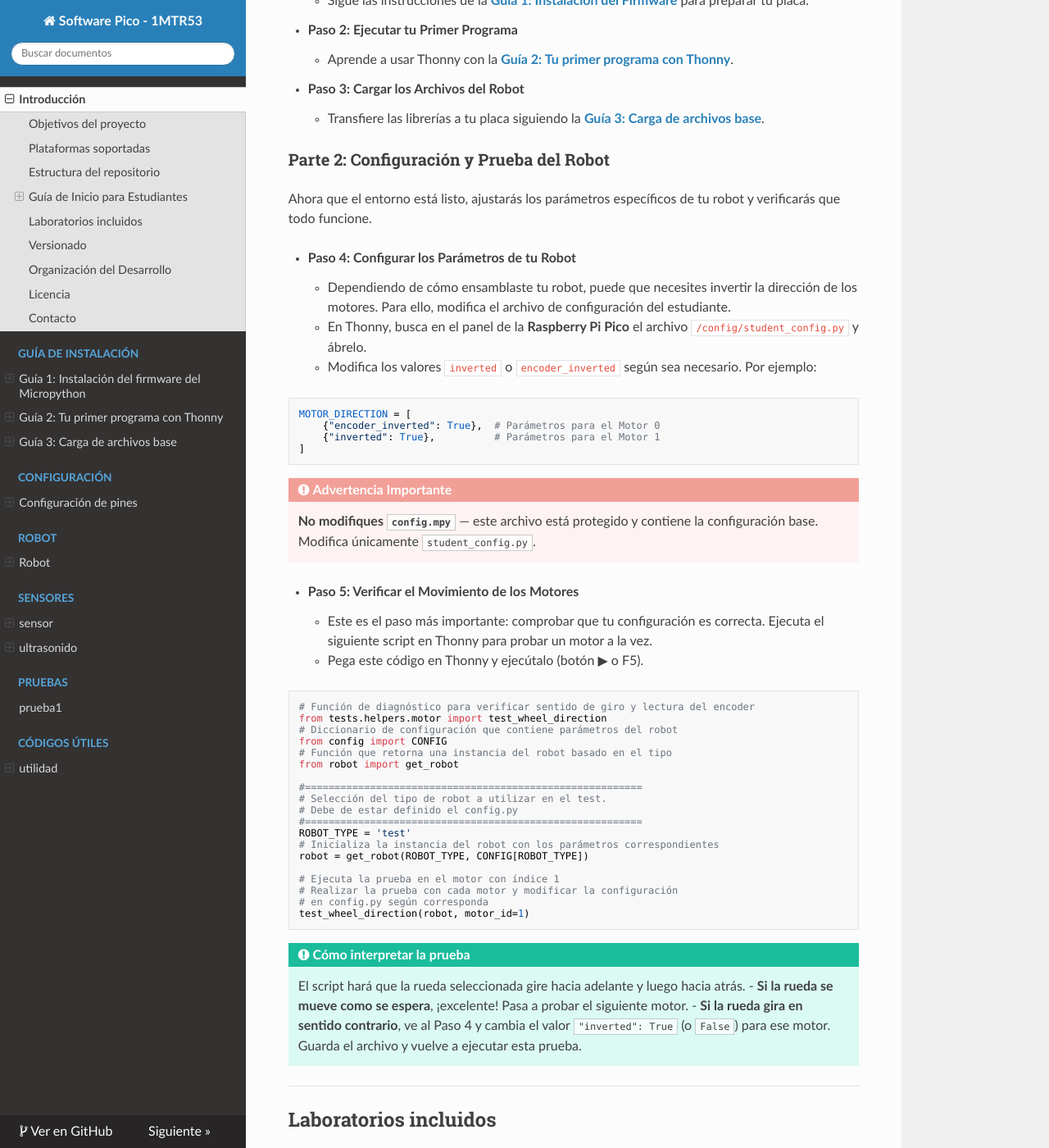
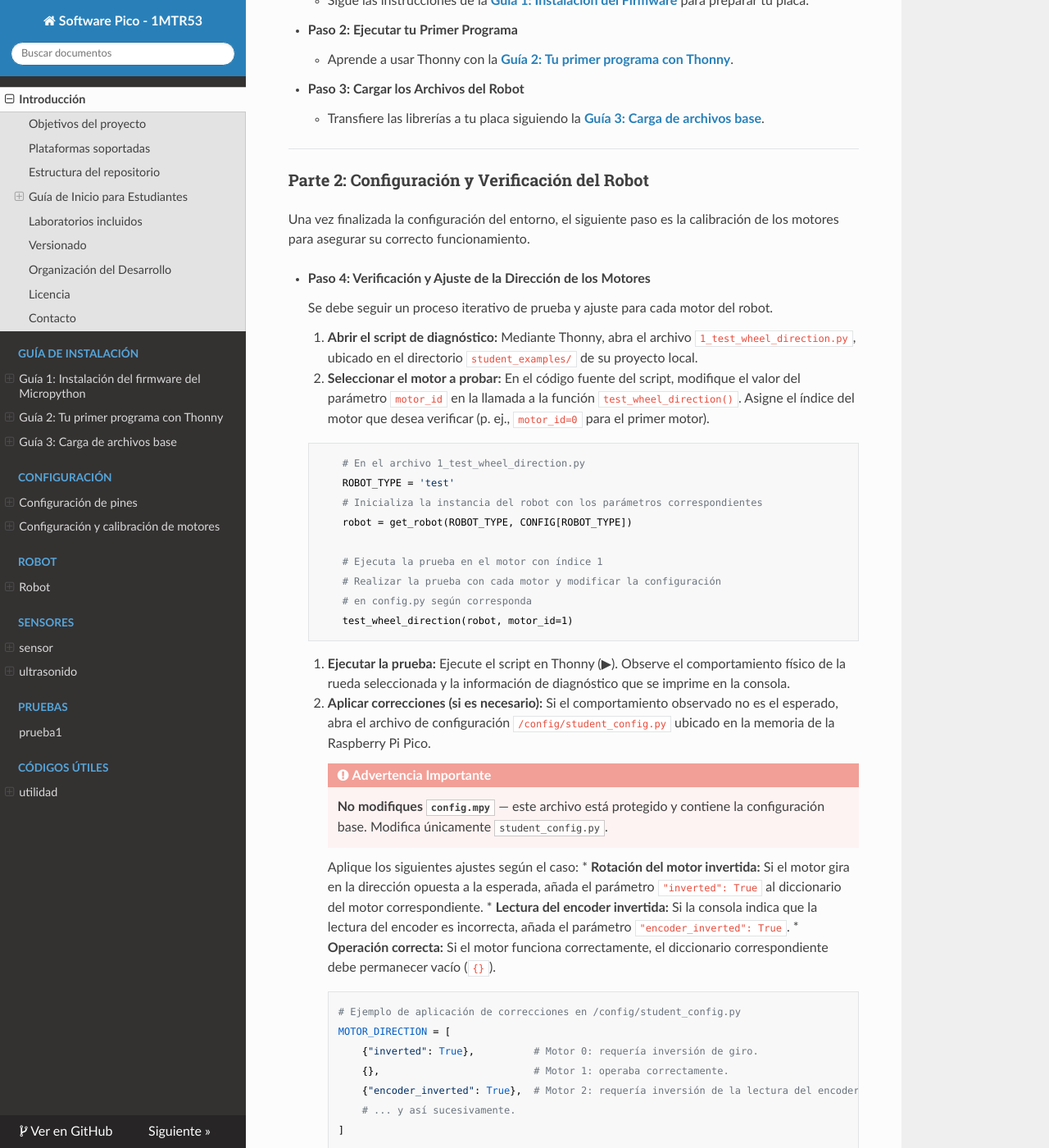
Before and after one commit to PUCP-Robotica-IA/robotic-kit-docs, an MkDocs documentation site: the page built from docs/index.md, in a window 1280 px wide and 1400 px high, scrolled down 1498 px. Shown: the whole window at 82% size. Built offline with MkDocs 1.6.1, drawn with Linux system fonts in a browser that asks for light colours; nearby versions of some CDN libraries; some of the changed text lies outside the part shown.

Commit message:
Refactor code structure for improved readability and maintainability

````diff
--- a/docs/index.md
+++ b/docs/index.md
@@ -68,56 +68,58 @@ En esta parte, instalarás todo el software necesario en tu computadora y en la
 *   **Paso 3: Cargar los Archivos del Robot**
     *   Transfiere las librerías a tu placa siguiendo la **[Guía 3: Carga de archivos base](guides/base_guide.md)**.
 
-### Parte 2: Configuración y Prueba del Robot
+---
+### Parte 2: Configuración y Verificación del Robot
 
-Ahora que el entorno está listo, ajustarás los parámetros específicos de tu robot y verificarás que todo funcione.
+Una vez finalizada la configuración del entorno, el siguiente paso es la calibración de los motores para asegurar su correcto funcionamiento.
 
-*   **Paso 4: Configurar los Parámetros de tu Robot**
-    *   Dependiendo de cómo ensamblaste tu robot, puede que necesites invertir la dirección de los motores. Para ello, modifica el archivo de configuración del estudiante.
-    *   En Thonny, busca en el panel de la **Raspberry Pi Pico** el archivo `/config/student_config.py` y ábrelo.
-    *   Modifica los valores `inverted` o `encoder_inverted` según sea necesario. Por ejemplo:
+*   **Paso 4: Verificación y Ajuste de la Dirección de los Motores**
 
-```python
-MOTOR_DIRECTION = [
-    {"encoder_inverted": True},  # Parámetros para el Motor 0
-    {"inverted": True},          # Parámetros para el Motor 1
-]
-```
-!!! danger "Advertencia Importante"
-    **No modifiques `config.mpy`** — este archivo está protegido y contiene la configuración base. Modifica únicamente `student_config.py`.
+    Se debe seguir un proceso iterativo de prueba y ajuste para cada motor del robot.
 
-*   **Paso 5: Verificar el Movimiento de los Motores**
-    *   Este es el paso más importante: comprobar que tu configuración es correcta. Ejecuta el siguiente script en Thonny para probar un motor a la vez.
-    *   Pega este código en Thonny y ejecútalo (botón ▶ o F5).
+    1.  **Abrir el script de diagnóstico:** Mediante Thonny, abra el archivo `1_test_wheel_direction.py`, ubicado en el directorio `student_examples/` de su proyecto local.
 
-```python
+    2.  **Seleccionar el motor a probar:** En el código fuente del script, modifique el valor del parámetro `motor_id` en la llamada a la función `test_wheel_direction()`. Asigne el índice del motor que desea verificar (p. ej., `motor_id=0` para el primer motor).
 
-# Función de diagnóstico para verificar sentido de giro y lectura del encoder
-from tests.helpers.motor import test_wheel_direction
-# Diccionario de configuración que contiene parámetros del robot
-from config import CONFIG
-# Función que retorna una instancia del robot basado en el tipo
-from robot import get_robot
+    ```py
+        # En el archivo 1_test_wheel_direction.py
+        ROBOT_TYPE = 'test'
+        # Inicializa la instancia del robot con los parámetros correspondientes
+        robot = get_robot(ROBOT_TYPE, CONFIG[ROBOT_TYPE])
 
-#=========================================================
-# Selección del tipo de robot a utilizar en el test.
-# Debe de estar definido el config.py
-#=========================================================
-ROBOT_TYPE = 'test'
-# Inicializa la instancia del robot con los parámetros correspondientes
-robot = get_robot(ROBOT_TYPE, CONFIG[ROBOT_TYPE])
+        # Ejecuta la prueba en el motor con índice 1
+        # Realizar la prueba con cada motor y modificar la configuración
+        # en config.py según corresponda
+        test_wheel_direction(robot, motor_id=1)
+    ```
 
-# Ejecuta la prueba en el motor con índice 1
-# Realizar la prueba con cada motor y modificar la configuración
-# en config.py según corresponda
-test_wheel_direction(robot, motor_id=1)
+    3.  **Ejecutar la prueba:** Ejecute el script en Thonny (▶). Observe el comportamiento físico de la rueda seleccionada y la información de diagnóstico que se imprime en la consola.
 
-```
+    4.  **Aplicar correcciones (si es necesario):** Si el comportamiento observado no es el esperado, abra el archivo de configuración `/config/student_config.py` ubicado en la memoria de la Raspberry Pi Pico.
 
-!!! tip "Cómo interpretar la prueba"
-    El script hará que la rueda seleccionada gire hacia adelante y luego hacia atrás.
-    - **Si la rueda se mueve como se espera**, ¡excelente! Pasa a probar el siguiente motor.
-    - **Si la rueda gira en sentido contrario**, ve al Paso 4 y cambia el valor `"inverted": True` (o `False`) para ese motor. Guarda el archivo y vuelve a ejecutar esta prueba.
+        !!! danger "Advertencia Importante"
+            **No modifiques `config.mpy`** — este archivo está protegido y contiene la configuración base. Modifica únicamente `student_config.py`.
+
+        Aplique los siguientes ajustes según el caso:
+        *   **Rotación del motor invertida:** Si el motor gira en la dirección opuesta a la esperada, añada el parámetro `"inverted": True` al diccionario del motor correspondiente.
+        *   **Lectura del encoder invertida:** Si la consola indica que la lectura del encoder es incorrecta, añada el parámetro `"encoder_inverted": True`.
+        *   **Operación correcta:** Si el motor funciona correctamente, el diccionario correspondiente debe permanecer vacío (`{}`).
+
+        ```python
+        # Ejemplo de aplicación de correcciones en /config/student_config.py
+        MOTOR_DIRECTION = [
+            {"inverted": True},          # Motor 0: requería inversión de giro.
+            {},                          # Motor 1: operaba correctamente.
+            {"encoder_inverted": True},  # Motor 2: requería inversión de la lectura del encoder.
+            # ... y así sucesivamente.
+        ]
+        ```
+
+    5.  **Guardar y repetir el proceso:** Guarde los cambios en el archivo `student_config.py` y repita los pasos 2 a 4 para cada uno de los motores del robot.
+
+!!! note "Documentación Detallada"
+    Para una explicación exhaustiva de los parámetros de configuración, incluyendo diagramas y ejemplos visuales de cada caso de prueba, consulte la siguiente guía:
+    ➡️ **[Guía de Configuración y Calibración de Motores](configure/motor_config_guide.md)**
 
 ---
 
--- a/mkdocs.yml
+++ b/mkdocs.yml
@@ -36,6 +36,7 @@ nav:
     - 'Guía 3: Carga de archivos base': 'guides/base_guide.md'
   - 'Configuración':
     - 'Configuración de pines': 'configure/configure.md'
+    - 'Configuración y calibración de motores': 'configure/motor_config_guide.md'
   - 'Robot':
     - 'Robot': 'robot/robot.md'
   - 'Sensores':
````
Also changed, not shown: docs/configure/motor_config_guide.md (added, +121 -0 lines), docs/recursos/motores.png (added).
